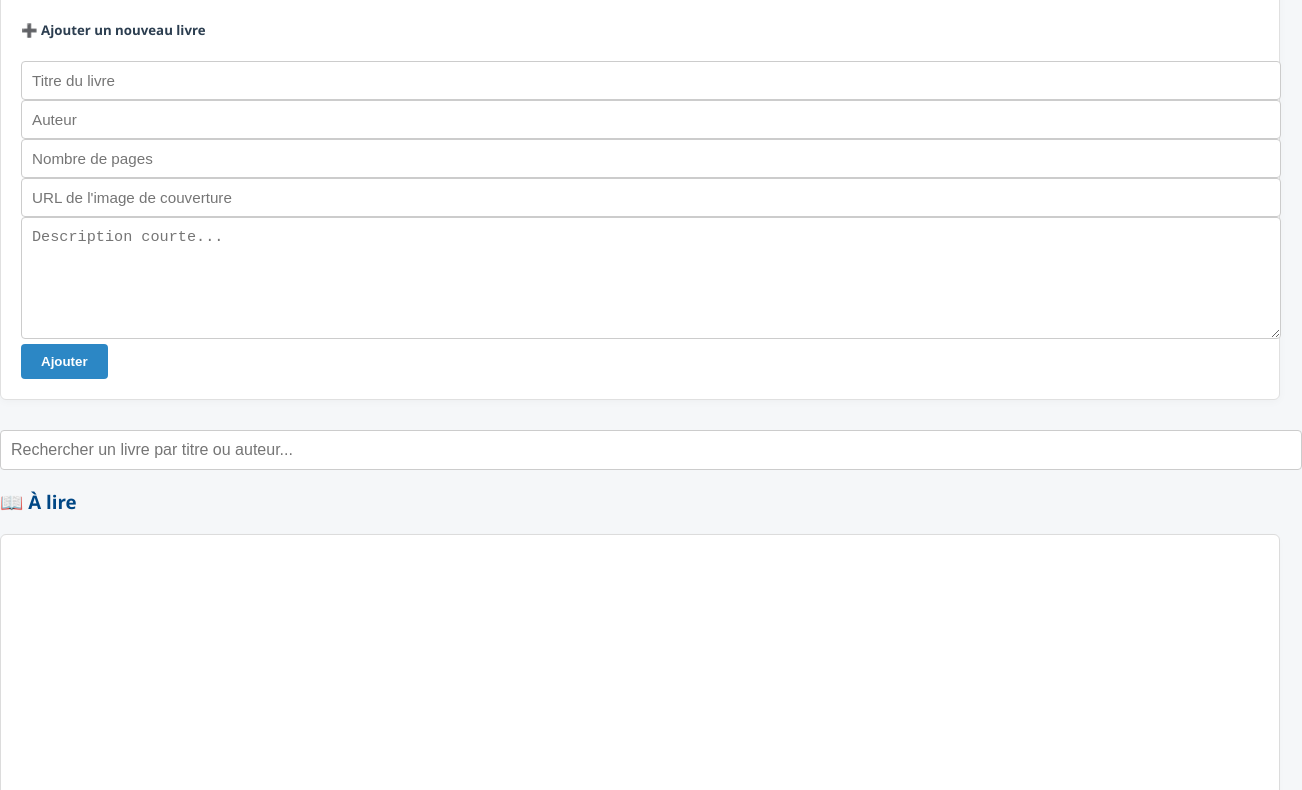
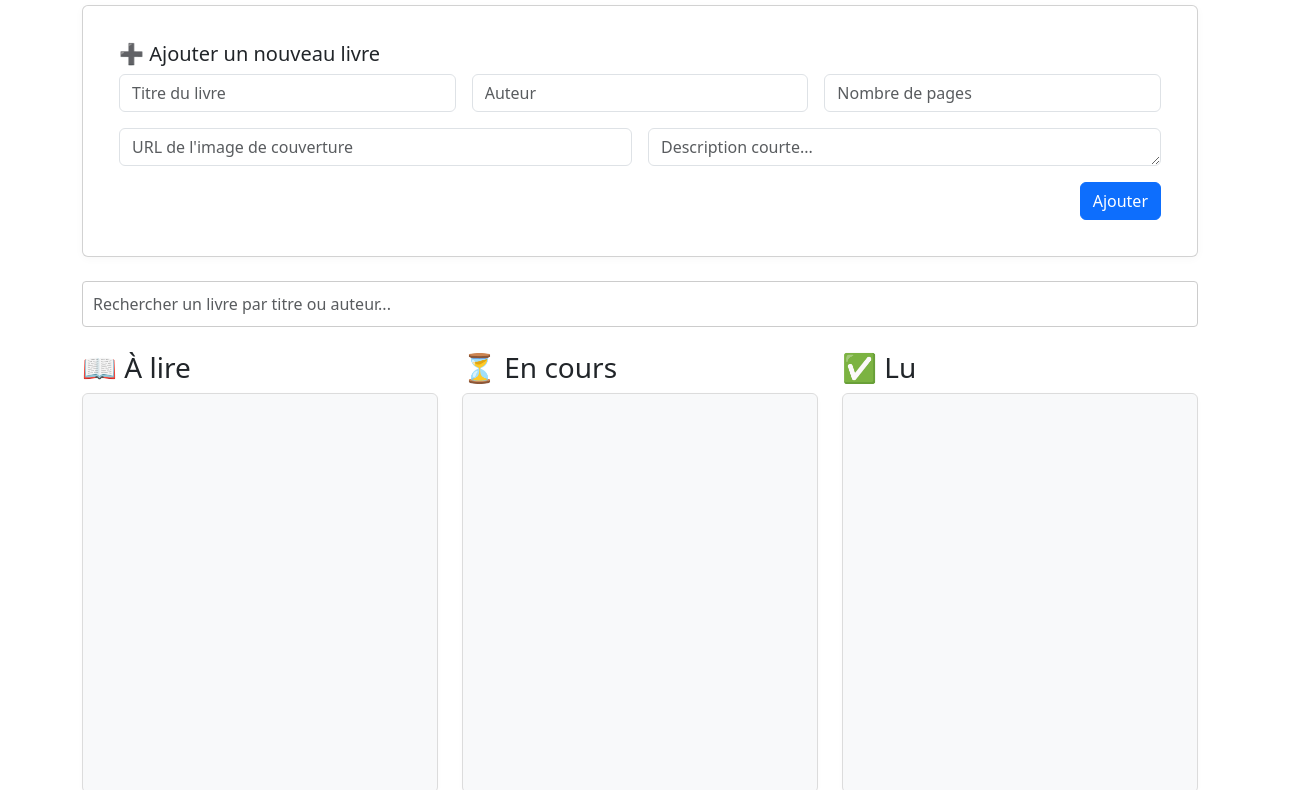
Before and after one commit to YbrDev-web/ProjetJavascript-, a plain HTML site: page index.html in a window 1280 px wide. Shown: the part 115-905 px from the top of the page, 1302 px wide, since content can reach past the window. Drawn offline with nearby package versions, Linux system fonts and the light colour scheme; no server answers.

Commit message:
bootstrap remis

```diff
--- a/index.html
+++ b/index.html
@@ -9,7 +9,7 @@
   <link rel="stylesheet" href="style.css">
 
   <!-- Bootstrap -->
-  <!-- <link href="https://cdn.jsdelivr.net/npm/bootstrap@5.3.0/dist/css/bootstrap.min.css" rel="stylesheet"> -->
+  <link href="https://cdn.jsdelivr.net/npm/bootstrap@5.3.0/dist/css/bootstrap.min.css" rel="stylesheet">
 </head>
 
 <body>
```
